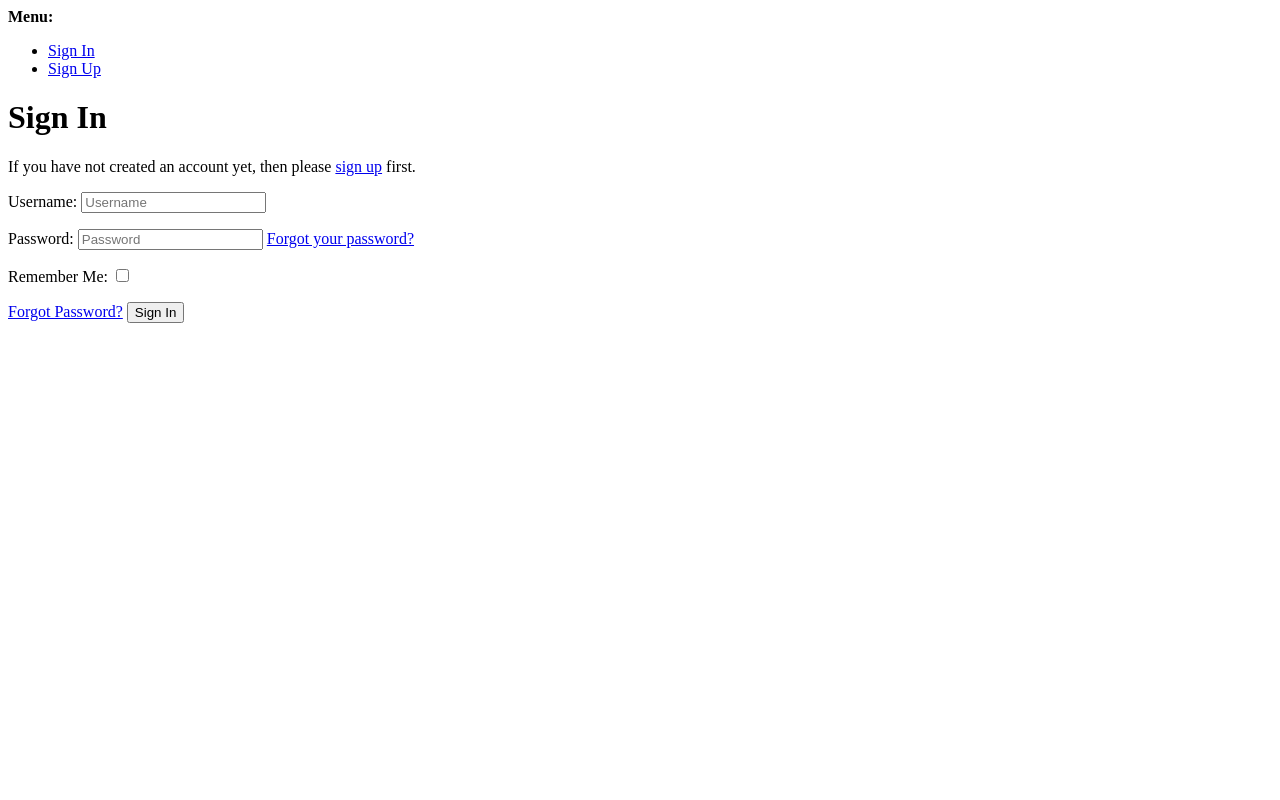
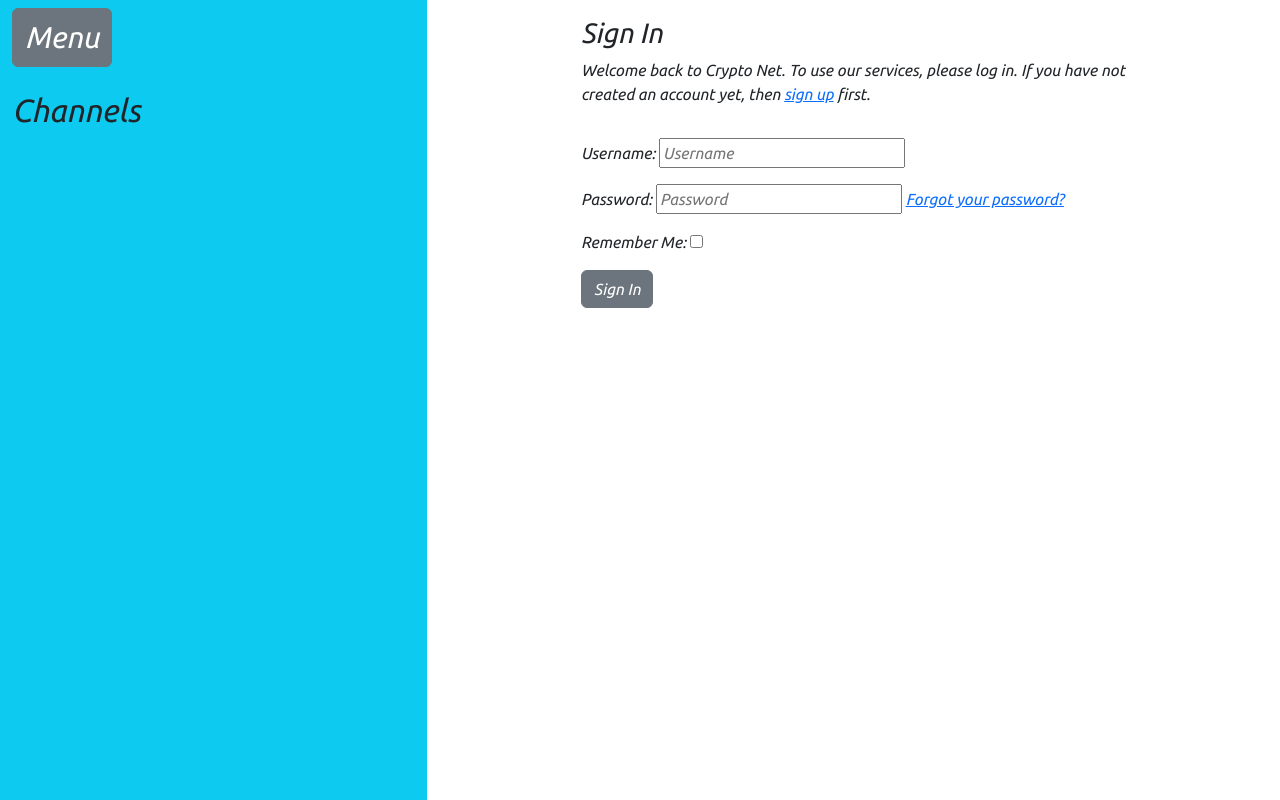
Before and after one commit to AndyV773/pp4, a Django app: page /accounts/login/ in a window 1280 px wide. Run offline with Django 4.2, Linux system fonts and the light colour scheme; some libraries are stand-ins or nearby versions.

Commit message:
Add styles for login and logout templates

```diff
--- a/crypto/templates/crypto/channel_detail.html
+++ b/crypto/templates/crypto/channel_detail.html
@@ -1,6 +1,7 @@
 {% extends 'base.html' %}
 {% load static %}
 {% block content %}
+    <a href="{% url 'home' %}" class="btn">&#129092;|</a>
 
     <div>{{ channel.name }}</div>
 
--- a/cryptonet/settings.py
+++ b/cryptonet/settings.py
@@ -28,7 +28,7 @@ TEMPLATES_DIR = os.path.join(BASE_DIR, 'templates')
 SECRET_KEY = os.environ.get("SECRET_KEY")
 
 # SECURITY WARNING: don't run with debug turned on in production!
-DEBUG = False
+DEBUG = True
 
 ALLOWED_HOSTS = ['8000-andyv773-pp4-fxtw79b6ioc.ws.codeinstitute-ide.net',
                  '.herokuapp.com']
--- a/templates/account/login.html
+++ b/templates/account/login.html
@@ -1,4 +1,4 @@
-{% extends "account/base.html" %}
+{% extends "base.html" %}
 
 {% load i18n %}
 {% load account socialaccount %}
@@ -6,41 +6,27 @@
 {% block head_title %}{% trans "Sign In" %}{% endblock head_title %}
 
 {% block content %}
-
-<h1>{% trans "Sign In" %}</h1>
-
-{% get_providers as socialaccount_providers %}
-
-{% if socialaccount_providers %}
-<p>{% blocktrans with site.name as site_name %}Please sign in with one
-of your existing third party accounts. Or, <a href="{{ signup_url }}">sign up</a>
-for a {{ site_name }} account and sign in below:{% endblocktrans %}</p>
-
-<div class="socialaccount_ballot">
-
-  <ul class="socialaccount_providers">
-    {% include "socialaccount/snippets/provider_list.html" with process="login" %}
-  </ul>
-
-  <div class="login-or">{% trans 'or' %}</div>
-
+<!-- code used from code institute django blog -->
+<div class="container">
+  <div class="row">
+    <div class="col-sm-8 mt-3 offset-sm-2">
+      <h3>{% trans "Sign In" %}</h3>
+      <p>{% blocktrans %}Welcome back to Crypto Net. To use our services, please log in. If
+        you have not created an account yet, then <a class="link" href="{{ signup_url }}">sign up</a>
+        first.{% endblocktrans %}</p>
     </div>
-
-{% include "socialaccount/snippets/login_extra.html" %}
-
-{% else %}
-<p>{% blocktrans %}If you have not created an account yet, then please
-<a href="{{ signup_url }}">sign up</a> first.{% endblocktrans %}</p>
-{% endif %}
-
+  </div>
+  <div class="row">
+    <div class="col-sm-8 mt-3 offset-sm-2">
       <form class="login" method="POST" action="{% url 'account_login' %}">
         {% csrf_token %}
         {{ form.as_p }}
         {% if redirect_field_value %}
         <input type="hidden" name="{{ redirect_field_name }}" value="{{ redirect_field_value }}" />
         {% endif %}
-  <a class="button secondaryAction" href="{% url 'account_reset_password' %}">{% trans "Forgot Password?" %}</a>
-  <button class="primaryAction" type="submit">{% trans "Sign In" %}</button>
+        <button class="btn btn-secondary right" type="submit">{% trans "Sign In" %}</button>
       </form>
-
+    </div>
+  </div>
+</div>
 {% endblock content %}
```
Also changed, not shown: templates/account/logout.html (+15 -7 lines). Lines whose indentation alone changed are shown as unchanged.
